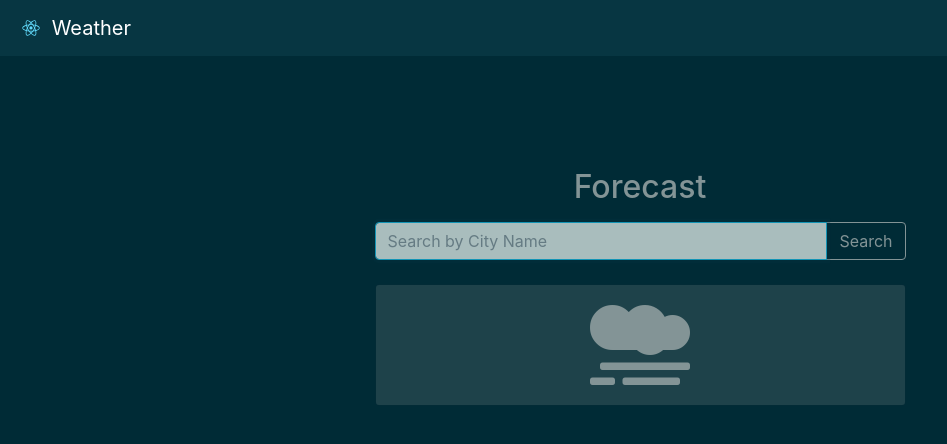
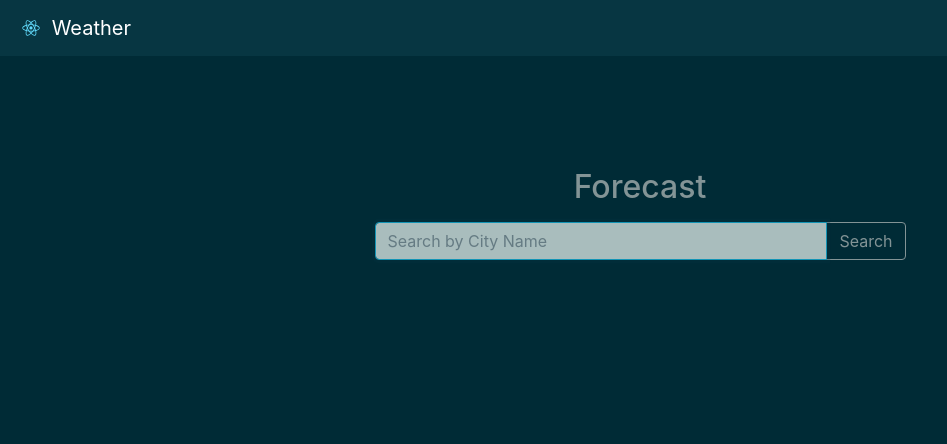
Before and after one commit to isaquielfernandes/react-app-weather, a React (Create React App) app: page / in a window 1280 px wide. Shown: the top 444 px of the page, without its empty margins (0-947 px from the left). Built offline with nearby package versions, Linux system fonts and the light colour scheme.

Commit message:
Update Weather.js

```diff
--- a/src/components/Weather.js
+++ b/src/components/Weather.js
@@ -61,9 +61,7 @@ const Weather = () => {
           )}
         </Card.Body>
       ) : (
-        <Card.Body className="card mt-2 text-center">
-          <i className="fas fa-smog fa-5x"></i>
-        </Card.Body>
+       null
       )}
     </Col>
   );
```
